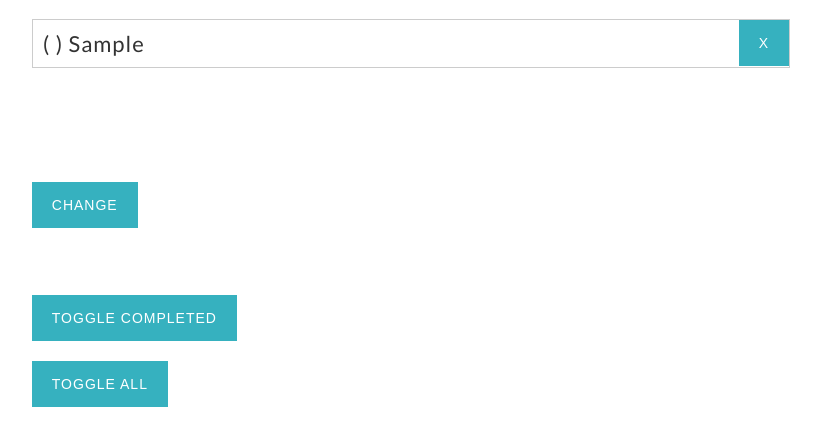
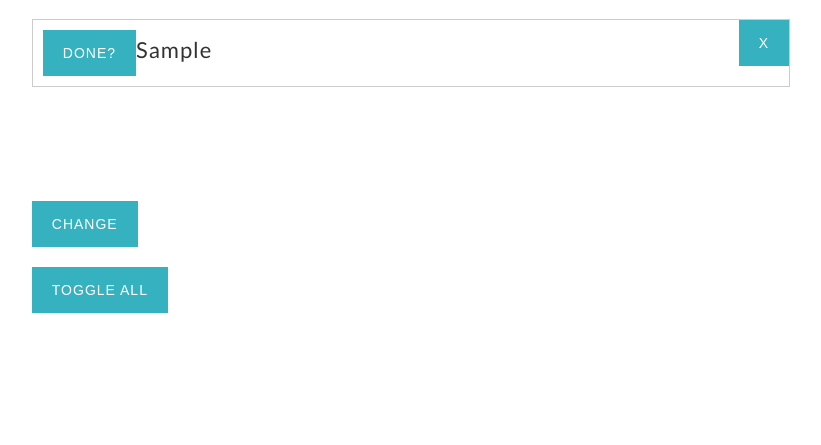
Before and after one commit to j3ssko/todo_app, a plain HTML site: page index.html in a window 1280 px wide. Both pictures are taken after typing "Sample" into the empty fields and a click on the button "ADD A TASK". Shown: the part 265-710 px from the top of the page, without its empty margins (229-1050 px from the left). Drawn offline with Linux system fonts and the light colour scheme.

Commit message:
change how toggle works

```diff
--- a/index.html
+++ b/index.html
@@ -8,7 +8,6 @@
   <body>
   	<div id="container">
         <div class="input-container">
-
 
             <input id="addTodoText" class="question" type="text" name="newitem" required autocomplete="off">
             <label for="addTodoText"><span>What do you have to do?</span></label>
@@ -30,11 +29,6 @@
         </div>
 
         <div class="input-container">
-          <input id="toggleCompletedPositionInput" type="number">
-          <button onclick="handlers.toggleCompleted()">toggle completed</button>
-        </div>
-
-        <div class="input-container">
           <button onclick="handlers.toggleAll()">toggle all</button>
         </div>
   	</div>
--- a/js/todo.js
+++ b/js/todo.js
@@ -76,10 +76,8 @@ var handlers = {
 		view.displayTodos();
 
 	},
-	toggleCompleted: function() {
-		var toggleCompletedPositionInput = document.getElementById('toggleCompletedPositionInput');
-		todoList.toggleCompleted(toggleCompletedPositionInput.valueAsNumber);
-		toggleCompletedPositionInput.value = '';
+	toggleCompleted: function(position) {
+		todoList.toggleCompleted(position);
 		view.displayTodos();
 	}
 };
@@ -100,14 +98,17 @@ var view = {
 			var todoTextWithCompletion = '';
 
 			if (todo.isCompleted === true) {
-				todoTextWithCompletion = '(x) ' + todo.todoText;
+				todoLi.style.color = '#ccc';
+				todoLi.style.textDecoration = 'line-through';
+				todoTextWithCompletion = todo.todoText;
 			} else {
-				todoTextWithCompletion = '( ) ' + todo.todoText;
+				todoTextWithCompletion = todo.todoText;
 			};
 
 			todoLi.id = position;
 			todoLi.textContent = todoTextWithCompletion;
-			todoLi.appendChild(this.createDeleteButton())
+			todoLi.prepend(this.createisCompletedButton());
+			todoLi.appendChild(this.createDeleteButton());
 			todosUl.appendChild(todoLi);
 		}, this);
 	},
@@ -116,6 +117,12 @@ var view = {
 		deleteButton.textContent = 'x';
 		deleteButton.className = 'deleteButton';
 		return deleteButton;
+	},
+	createisCompletedButton: function() {
+		var isCompletedButton = document.createElement('button');
+		isCompletedButton.textContent = 'done?';
+		isCompletedButton.className = 'isCompletedButton';
+		return isCompletedButton
 	},
 	setupEventListeners: function() {
 		var todosUl = document.querySelector('ul');
@@ -127,6 +134,10 @@ var view = {
 
 		if (elementClicked.className === 'deleteButton') {
 			handlers.deleteTodo(elementClicked.parentNode.id);
+		}
+
+		if (elementClicked.className === 'isCompletedButton') {
+			handlers.toggleCompleted(elementClicked.parentNode.id);
 		}
 		});
 	}
--- a/style/style.css
+++ b/style/style.css
@@ -52,7 +52,6 @@ h1 {
     right: -10px;
 
 }
-
 
 input[type="text"],
 input[type="number"] {
```
